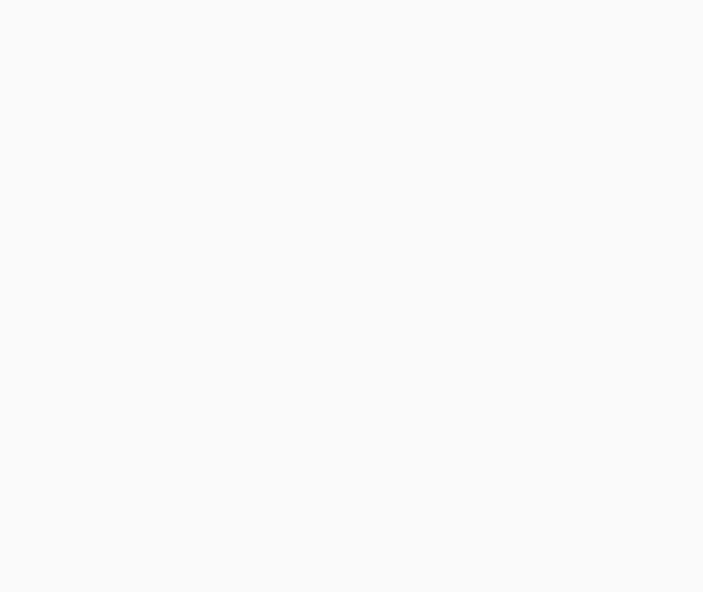
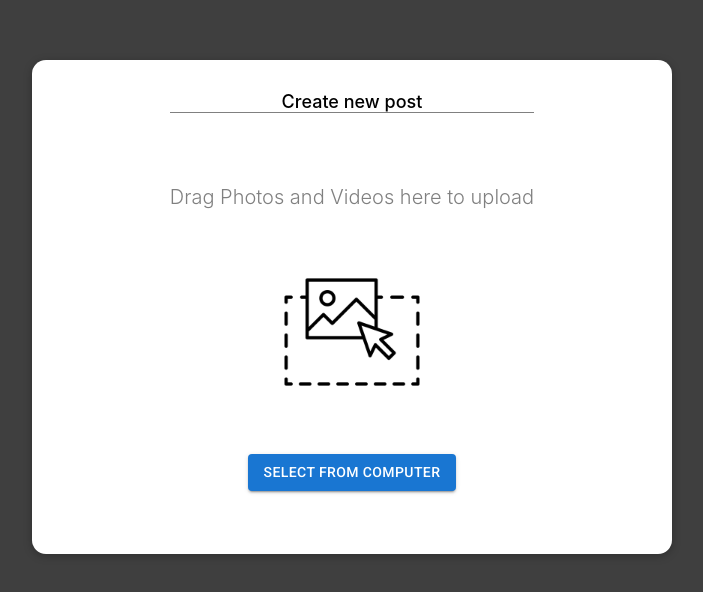
Before and after one commit to Matanvil/Fullstagram, a React (Vite) app in the folder Fullstagram/: page /create/post in a window 1280 px wide. Before the commit this address had no page. Shown: the part 116-708 px from the top of the page, without its empty margins (288-991 px from the left). Built offline with nearby package versions, Linux system fonts and the light colour scheme.

Commit message:
added new post modal

```diff
--- a/Fullstagram/index.html
+++ b/Fullstagram/index.html
@@ -11,6 +11,7 @@
     <title>Vite App</title>
   </head>
   <body>
+    <div id="overlays"></div>
     <div id="root"></div>
     <script type="module" src="/src/main.jsx"></script>
   </body>
--- a/Fullstagram/src/App.jsx
+++ b/Fullstagram/src/App.jsx
@@ -3,6 +3,7 @@ import Login from "./Pages/Login";
 import Register from "./Pages/Register";
 import Feed from "./Pages/Feed";
 import UserProfile from "./Pages/UserProfile";
+import NewPost from "./Components/Posts/NewPost";
 import { useSelector } from "react-redux";
 import { BrowserRouter as Router, Routes, Route, Link } from "react-router-dom";
 import { Fragment } from "react";
@@ -31,6 +32,7 @@ function App() {
           <Route path="login" element={<Login onUserLogin={checkUser} />} />
           <Route path="register" element={<Register handleNewUser={registerUser} />} />
           <Route path="profile" element={<UserProfile />} />
+          <Route path="/create/post" element={<NewPost />} />
         </Routes>
       </Router>
     </Fragment>
--- a/Fullstagram/src/Components/Header.jsx
+++ b/Fullstagram/src/Components/Header.jsx
@@ -7,11 +7,20 @@ import Avatar from "@mui/material/Avatar";
 import logo from "../assets/Logo-Black.png";
 import { Link } from "react-router-dom";
 import "../Dist/header.css";
+// import NewPost from "../Components/Posts/NewPost";
+import { useSelector, useDispatch } from "react-redux";
+import { uiActions } from "../store/ui-slice";
 
 const Header = () => {
+  const dispatch = useDispatch();
+  const modalShow = useSelector((state) => state.ui.showModal);
 
+  const newPostHandler = (event) => {
+    dispatch(uiActions.showModal());
+  };
   return (
     <div className="header-container">
+      {/* {modalShow && <NewPost />} */}
       <div className="main-site-logo">
         <Link to="/">
           <img className="logo" src={logo} alt="Main-Logo" />
@@ -27,10 +36,12 @@ const Header = () => {
       <div className="navigation-bar">
         <HomeOutlinedIcon />
         <SendOutlinedIcon />
-        <AddCircleOutlineRoundedIcon />
+        <Link to="/create/post">
+          <AddCircleOutlineRoundedIcon />
+        </Link>
         <ExploreOutlinedIcon />
         <FavoriteBorderOutlinedIcon />
-        <Link to='/profile'>
+        <Link to="/profile">
           <Avatar
             sx={{ width: 30, height: 30 }}
             alt="Avi Cohen"
--- /dev/null
+++ b/Fullstagram/src/Components/Posts/NewPost.jsx
@@ -0,0 +1,53 @@
+import Modal from "../../UI/Modal";
+import Button from "@mui/material/Button";
+import "../../Dist/newPost.css";
+import dragImg from "../../assets/drag-and-drop.png";
+
+const NewPost = () => {
+  const addFileHandler = (event) => {
+    const selectedFile = event.target.files[0];
+    return selectedFile;
+  };
+
+  const uploadImage = async (event) => {
+    try {
+      const myFile = JSON.stringify(event.target.files[0]);
+      await fetch("http://localhost:4000/api/upload", {
+        method: "POST",
+        body: { photo: myFile },
+      });
+    } catch (err) {
+      console.log(err);
+    }
+  };
+
+  return (
+    <Modal>
+      <div>
+        <div className="top-header"> Create new post</div>
+        <div className="center-section">
+          <p className="main-content">Drag Photos and Videos here to upload</p>
+          <img src={dragImg} height={150} width={150} />
+
+          <Button
+            variant="contained"
+            type="button"
+            className="add-btn"
+            // onClick={uploadImage}
+          >
+            <input
+              type="file"
+              name="file"
+              id="file"
+              className="inputfile"
+              onChange={uploadImage}
+            />
+            <label htmlFor="file"> Select from computer </label>
+          </Button>
+        </div>
+      </div>
+    </Modal>
+  );
+};
+
+export default NewPost;
--- /dev/null
+++ b/Fullstagram/src/UI/Modal.jsx
@@ -0,0 +1,43 @@
+import { Fragment } from "react";
+import ReactDom from "react-dom";
+import "../Dist/modal.css";
+import { useDispatch } from "react-redux";
+import { uiActions } from "../store/ui-slice";
+
+
+const Backdrop = (props) => {
+    const dispatch = useDispatch();
+
+    const closeModalHandler = (event) => {
+      dispatch(uiActions.HideModal());
+    };
+
+  return <div className="backdrop" onClick={closeModalHandler} />;
+};
+
+const ModalOverlay = (props) => {
+  return (
+    <div className="modal">
+      <div className="content">{props.children}</div>
+    </div>
+  );
+};
+
+const portalElement = document.getElementById("overlays");
+
+const Modal = (props) => {
+  return (
+    <Fragment>
+      {ReactDom.createPortal(
+        <Backdrop onClose={props.onClick} />,
+        portalElement
+      )}
+      {ReactDom.createPortal(
+        <ModalOverlay>{props.children}</ModalOverlay>,
+        portalElement
+      )}
+    </Fragment>
+  );
+};
+
+export default Modal;
--- a/Fullstagram/src/store/index.jsx
+++ b/Fullstagram/src/store/index.jsx
@@ -1,8 +1,9 @@
 import { configureStore } from "@reduxjs/toolkit";
 import loginReducers from "./login-slice";
+import uiReducers from "./ui-slice";
 
 const store = configureStore({
-  reducer: {login: loginReducers} ,
+  reducer: { login: loginReducers, ui: uiReducers },
 });
 
 export default store;
--- /dev/null
+++ b/Fullstagram/src/store/ui-slice.jsx
@@ -0,0 +1,20 @@
+import { createSlice } from "@reduxjs/toolkit";
+
+const initialUIState = { showModal: false };
+
+const uiSlice = createSlice({
+  name: "ui",
+  initialState: initialUIState,
+  reducers: {
+    showModal(state) {
+      state.showModal = true;
+    },
+    HideModal(state) {
+      state.showModal = false;
+    },
+  },
+});
+
+export const uiActions = uiSlice.actions;
+
+export default uiSlice.reducer;
```
Also changed, not shown: Fullstagram/src/Dist/modal.css (added), Fullstagram/src/Dist/newPost.css (added), Fullstagram/src/assets/drag-and-drop.png (added), 1 other file (tests, documents, lock files or other folders).
